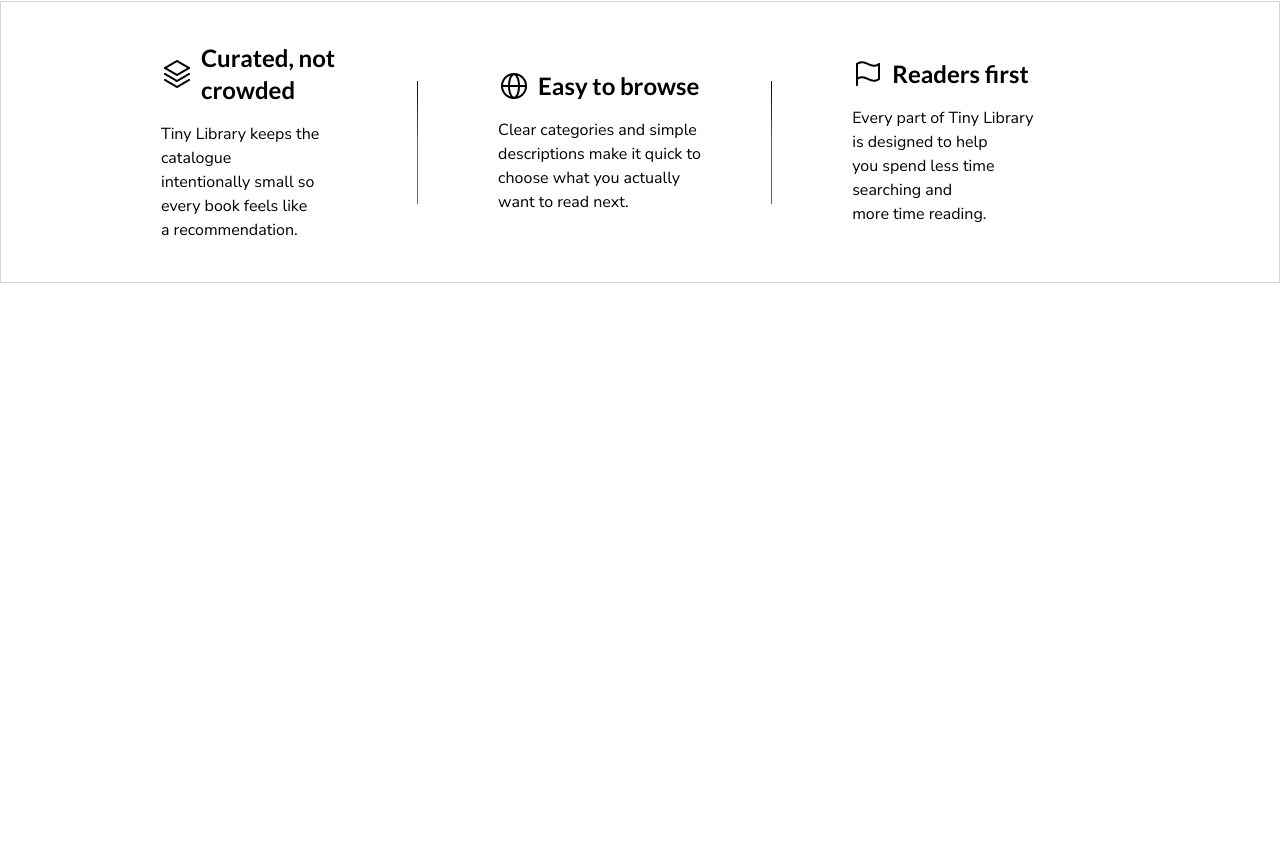
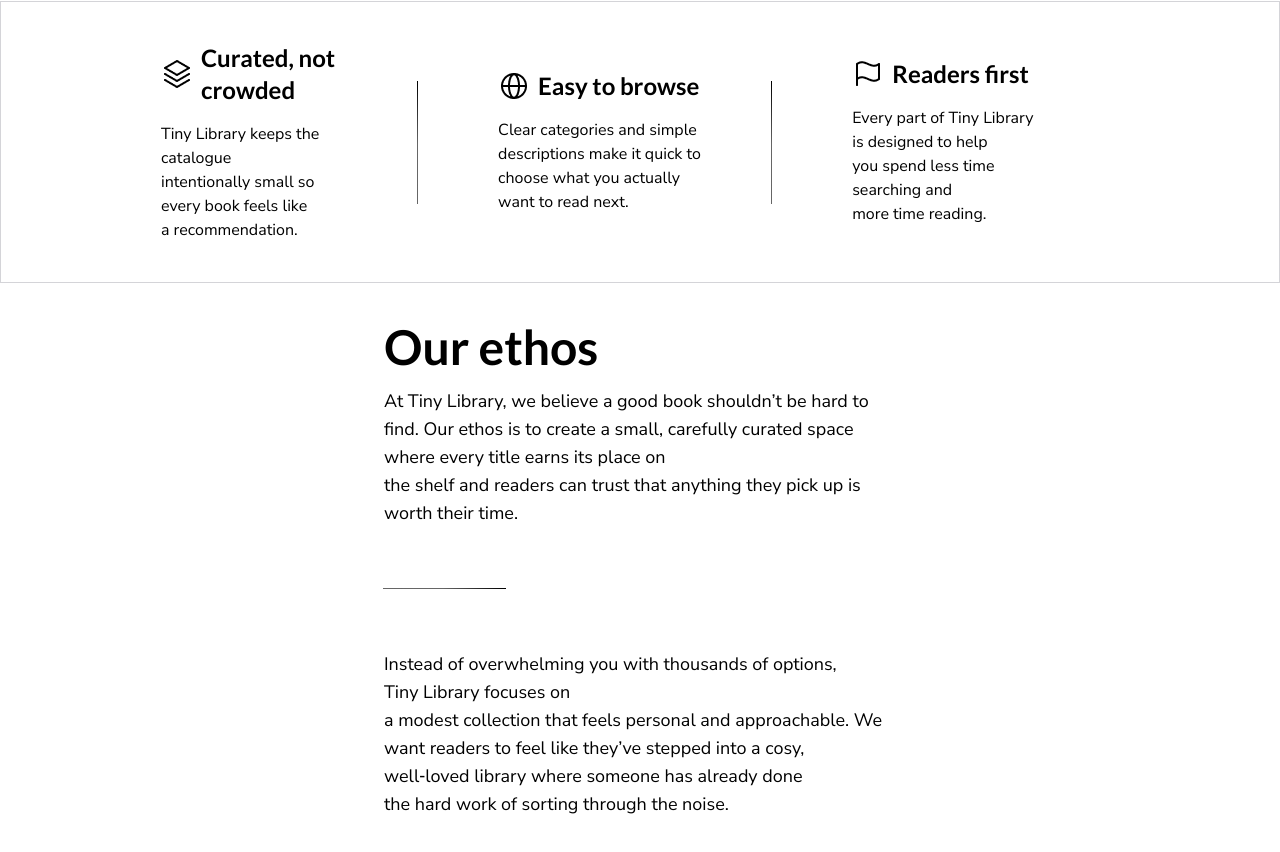
Before and after one commit to Mushaf-Hafeez/tiny-library-solo-scrimba, a Next.js app: page /about in a window 1280 px wide. Shown: the part 771-1623 px from the top of the page. Before the commit the page ends 1054 px from the top, so only its background shows below. Built offline with nearby package versions, Linux system fonts and the light colour scheme.

Commit message:
add about page

```diff
--- a/app/about/page.tsx
+++ b/app/about/page.tsx
@@ -34,6 +34,7 @@ const page = () => {
         </div>
       </section>
 
+      {/* cards section */}
       <section className="border border-zinc-300 px-40 py-10 flex items-center justify-between">
         <AboutCard
           icon="/icons/stack.png"
@@ -53,6 +54,28 @@ const page = () => {
           text="Every part of Tiny Library is designed to help you spend less time searching and more time reading."
         />
       </section>
+
+      {/* details section */}
+      <section className="py-10">
+        <div className="max-w-lg mx-auto  flex flex-col">
+          <h1 className="text-5xl font-bold mb-4">Our ethos</h1>
+          <p className="text-lg">
+            At Tiny Library, we believe a good book shouldn’t be hard to find.
+            Our ethos is to create a small, carefully curated space
+            where every title earns its place on
+            the shelf and readers can trust that anything they pick up is
+            worth their time.
+          </p>
+          <Line className="rotate-90 ms-15" />
+          <p className="text-lg">
+            Instead of overwhelming you with thousands of options, Tiny Library
+            focuses on a modest collection that feels personal and approachable.
+            We want readers to feel like they’ve stepped into a cosy,
+            well‑loved library where someone has already done
+            the hard work of sorting through the noise.
+          </p>
+        </div>
+      </section>
     </main>
   );
 };
--- a/components/Line.tsx
+++ b/components/Line.tsx
@@ -1,14 +1,18 @@
+import type { LineProps } from "@/types";
+
 import Image from "next/image";
 import React from "react";
 
-const Line = () => {
+import clsx from "clsx";
+
+const Line = ({ className }: LineProps) => {
   return (
     <Image
       src={"/icons/Line.png"}
       alt="Error rendering the line"
       height={"123"}
       width={"1"}
-      className="mr-20"
+      className={clsx("mr-20", className)}
     />
   );
 };
--- a/types/index.ts
+++ b/types/index.ts
@@ -10,3 +10,7 @@ export interface AboutCardProps {
   heading: string;
   text: string;
 }
+
+export interface LineProps {
+  className?: string;
+}
```
Also changed, not shown: package.json (+7 -6 lines), 1 other file (tests, documents, lock files or other folders).
